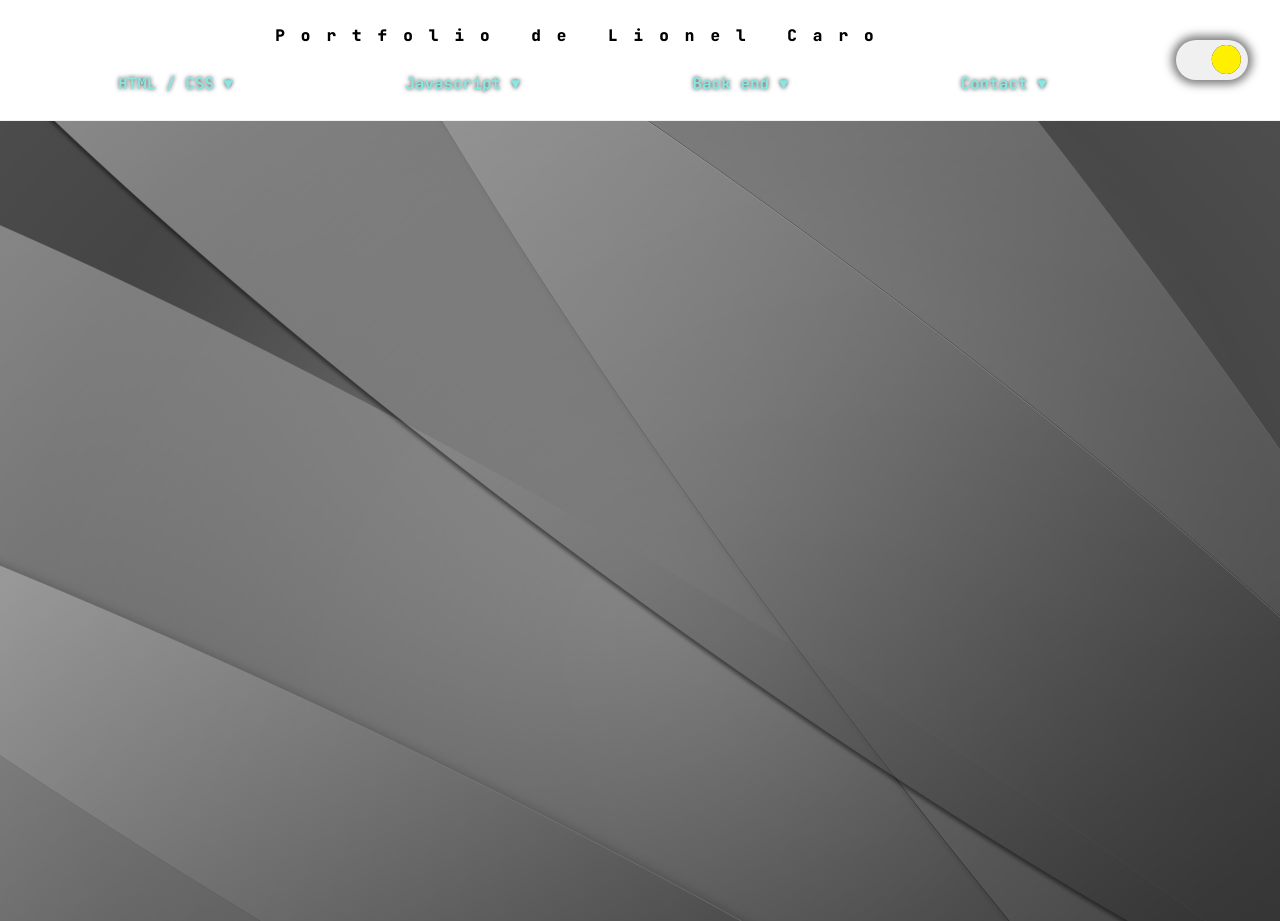
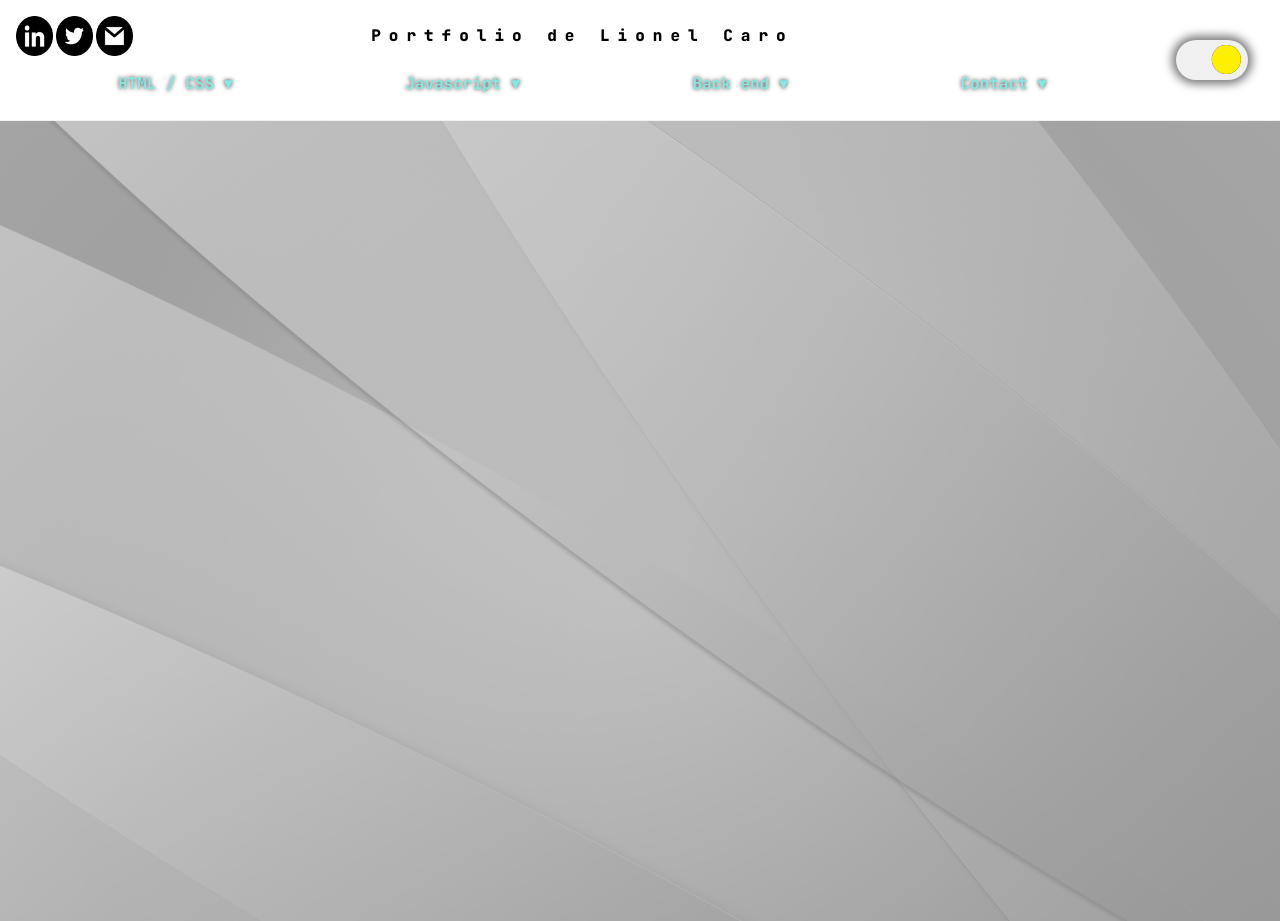
Before and after one commit to L-Caro/Portfolio, a plain HTML site: page index.html in a window 1280 px wide. Drawn offline with Linux system fonts and the light colour scheme.

Commit message:
menu large avec contact

```diff
--- a/Page principale/css/style.css
+++ b/Page principale/css/style.css
@@ -185,11 +185,9 @@ ul li:hover .sub-menu {
     display: flex;                                    /* Mise en forme des colonnes + Les sous-menus apparaissent au hover sur le lien */
     position: absolute;                               /* Pour que les sous menus commencent à gauche */
     left: 0;
-    /*padding-top: 1.5rem;*/                         /* Le temps de parcourir les 1.5rem, le sous menu disparait */
+    padding-top: 1.5rem;                        /* Le temps de parcourir les 1.5rem, le sous menu disparait */
     width: 100vw;                                     /* Largeur des sous menus (tout l'écran) */
     height: 90vh;                                     /* Hauteur des sous menus (jusqu'en bas) */
-    background-color: rgba(204, 8, 8,.5);           /* Couleur d'arriere plan des sous menus */
-
 }
 /* placement des sous menu */
 .header-large__sub-menu1 li{
@@ -263,7 +261,7 @@ ul li:hover .sub-menu {
   align-items: center;
 }
 .header-small h1 {
-    padding: 2rem 0;
+  padding: 2rem 0;
   width: 50%;
 }
 
@@ -275,17 +273,35 @@ ul li:hover .sub-menu {
   .header__Title-and-menu {
     width: 86vw;
   }
+
   .header-large h1 {
-    letter-spacing: 1em;
+    letter-spacing: .5em;
     padding: 1.5rem 0 0 0;
 }
+  .header-large__logos {
+    position: absolute;
+    top: 1em;
+    left: 1em;
+    display: flex;
+    justify-content: space-between;
+    width: 5%;
+    height: 5%;
+    max-width: 40px;
+    padding-left: -.6rem;
+  }
+  .header-large__logos img {
+    display: block;
+    padding: 0 .2rem 0 0;
+    height: 100%;
+  }
+
   .header-large__menus {
     display: flex;
     justify-content: space-around;
     padding: 1.5rem 0;
 }
-.header-large ul {
-  list-style-type: none;
+  .header-large ul {
+    list-style-type: none;
 }
 
 
@@ -297,6 +313,8 @@ ul li:hover .sub-menu {
   background-repeat: no-repeat;
   background-size: cover;
   background-position: top center;
+  opacity: .5;
+  pointer-events: none;
 }
 
   p {
--- a/index.html
+++ b/index.html
@@ -66,7 +66,12 @@
           </div>
             <div class="header-large">
               <div class="header__Title-and-menu">
-                <h1 class="main-title">Portfolio  de  Lionel  Caro</h1>
+                <div class="header-large__main-title-logo"><h1 class="main-title">Portfolio  de  Lionel  Caro</h1>
+                <div class="header-large__logos">
+                  <img src="Page principale/images/réseau sociaux/linkedin.png" alt="Logo Linkedin">
+                  <img src="Page principale/images/réseau sociaux/twitter.png" alt="Logo Twitter">
+                  <img src="Page principale/images/réseau sociaux/gmail.png" alt="Logo Mail">
+                </div></div>
                 <nav>
                   <ul class="header-large__menus">
                     <li class="header-large__menu"><a href="#">HTML / CSS</a>
```
Also changed, not shown: Page principale/images/réseau sociaux/facebook.png (added), Page principale/images/réseau sociaux/gmail.png (added), Page principale/images/réseau sociaux/instagram.png (added), Page principale/images/réseau sociaux/linkedin.png (added), Page principale/images/réseau sociaux/twitter.png (added).
